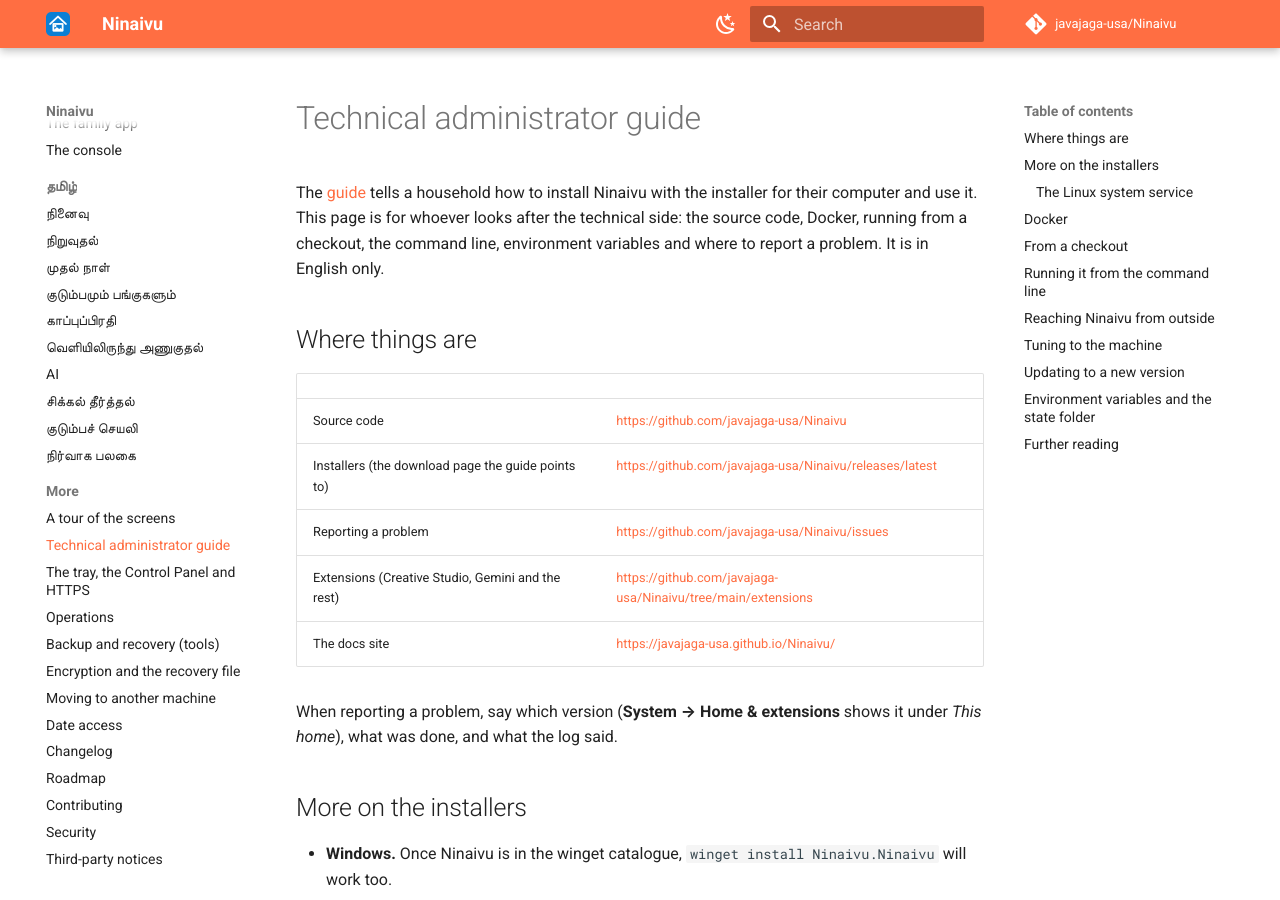
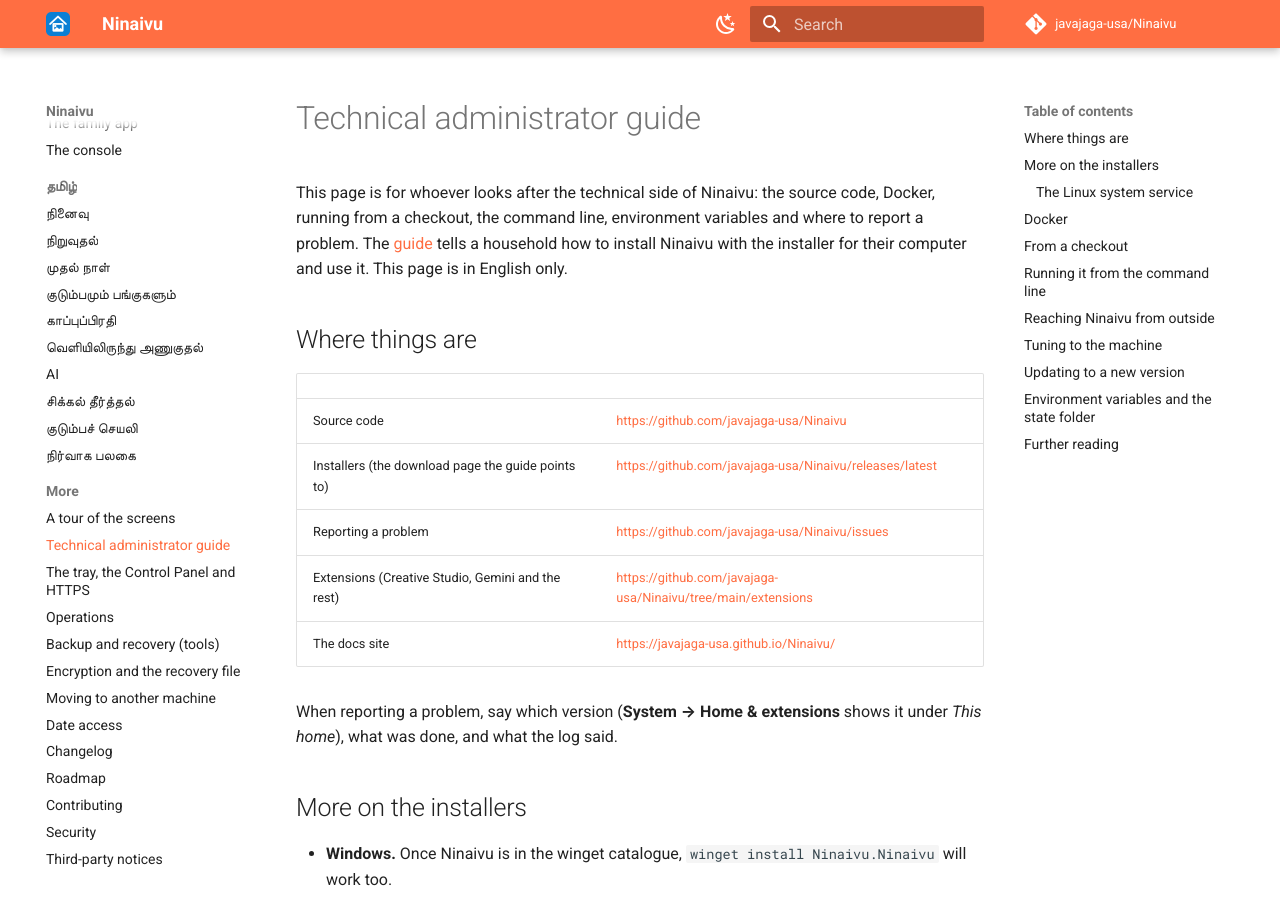
Before and after one commit to javajaga-usa/Ninaivu, an MkDocs documentation site: the page built from docs/admin-guide.md, in a window 1280 px wide and 900 px high. Built offline with MkDocs 1.6.1 and Material for MkDocs 9.7.7, drawn with Linux system fonts in a browser that asks for light colours; comment, search, counter and statistics services are not loaded.

Commit message:
Guide PDFs: no empty heading bar on header-less tables, blurbs only from a page's opening
- A table written with an empty heading row ("| | |") printed a tinted bar
  with nothing in it; the builder drops that row and the table gets the rule
  the heading would have drawn.
- The contents blurb came from the first paragraph anywhere on the page, so
  Troubleshooting, which opens straight with a section, showed a sentence
  from the middle of an answer, cut off at "(at…". The blurb now comes only
  from the paragraph before the first section, and a page without one has
  no blurb.
- The admin guide opens with who it is for, so its blurb no longer
  describes the household guide.

Co-Authored-By: Claude Opus 5.5 (1M context) <noreply@anthropic.com>

```diff
--- a/docs/admin-guide.md
+++ b/docs/admin-guide.md
@@ -1,10 +1,10 @@
 # Technical administrator guide
 
-The [guide](index.md) tells a household how to install Ninaivu with the
-installer for their computer and use it. This page is for whoever looks after
-the technical side: the source code, Docker, running from a checkout, the
-command line, environment variables and where to report a problem. It is in
-English only.
+This page is for whoever looks after the technical side of Ninaivu: the
+source code, Docker, running from a checkout, the command line, environment
+variables and where to report a problem. The [guide](index.md) tells a
+household how to install Ninaivu with the installer for their computer and
+use it. This page is in English only.
 
 ## Where things are
 
```
Also changed, not shown: 2 other files.
